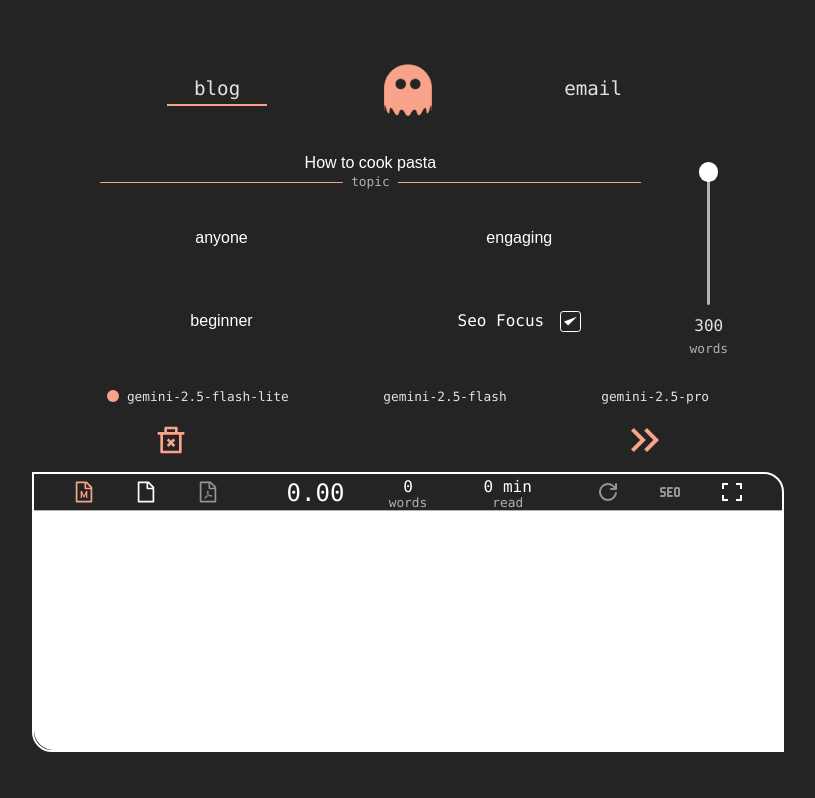
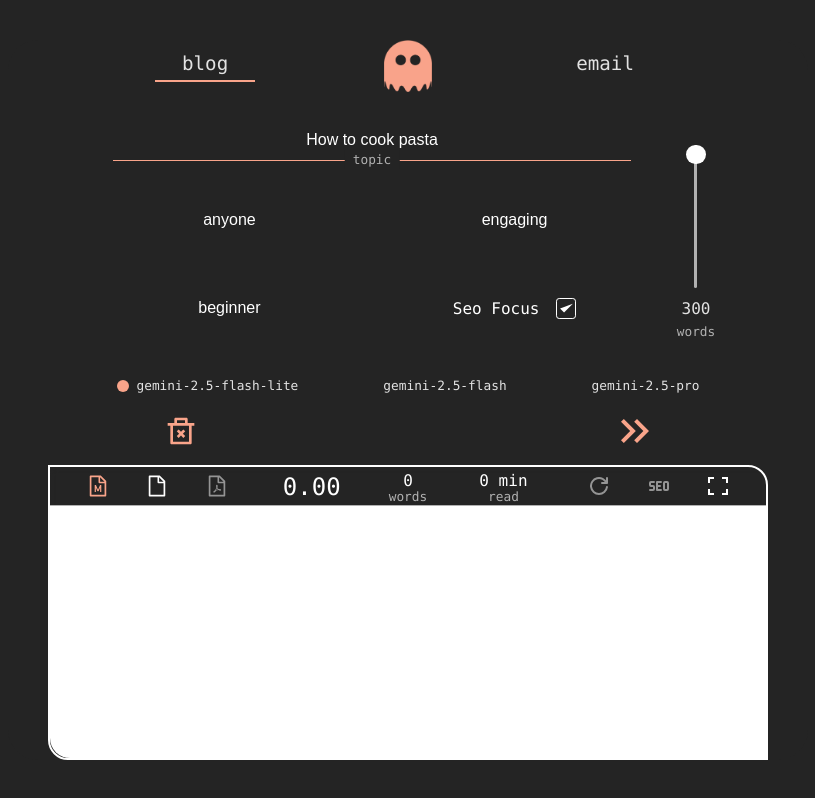
Before and after one commit to andreberezin/prompt-fiction, a React (Vite) app in the folder client/: page / in a window 1280 px wide. Shown: the whole page, without its empty margins (232-1047 px from the left). Built offline with nearby package versions, Linux system fonts and the light colour scheme.

Commit message:
edited width with fullscreen enabled

```diff
--- a/client/src/styles/App.scss
+++ b/client/src/styles/App.scss
@@ -8,10 +8,12 @@
 }
 
 #ghostwriter {
-  width: 90%;
+  width: 100%;
   height: 90%;
+  @include mixins.flex-centered;
+  flex-direction: column;
   background-color: variables.$background-color;
-  padding: 1.5rem;
+  //padding: 1.5rem;
   border-radius: 30px;
   max-height: 1000px;
   max-width: 800px;
--- a/client/src/styles/form.scss
+++ b/client/src/styles/form.scss
@@ -3,6 +3,9 @@
 
 .container {
   height: calc(100% - 50px);
+  width: 90%;
+  @include mixins.flex-centered;
+  flex-direction: column;
 
   #blog-form,
   #email-form {
--- a/client/src/styles/output.scss
+++ b/client/src/styles/output.scss
@@ -23,6 +23,7 @@
 
   &.fullscreen {
     height: 100%;
+    width: 98vw;
   }
 
   &.loading {
@@ -103,10 +104,21 @@
           transform: translateX(-50%);
 
           &#generation-timer {
+            //top: -17px;
             display: inline-block;
-            min-width: 3ch;
-            text-align: center;
+            min-width: 5ch;
+            width: 5ch;
+            text-align: right;
             font-size: 1.5rem;
+            padding-right: 0.5rem;
+
+            &::after {
+              content: attr(data-attemptcount);
+              position: absolute;
+              right: -10px;
+              top: -3px;
+              font-size: 0.9rem;
+            }
           }
         }
 
@@ -117,6 +129,12 @@
           bottom: -20px;
           left: 50%;
           transform: translateX(-50%);
+
+          //&#attempts-count {
+          //  bottom: 0;
+          //  transform: none;
+          //  left: 0;
+          //}
         }
       }
     }
```
